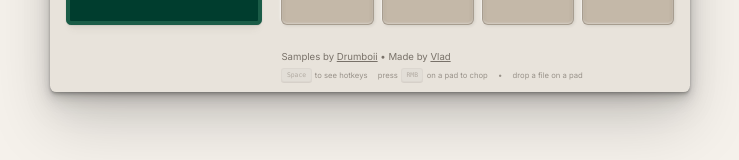
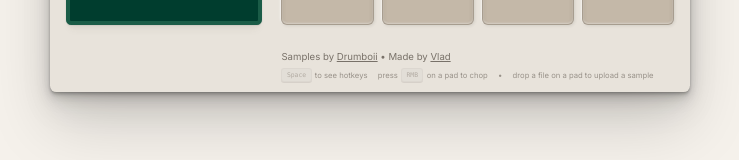
Before and after one commit to vladmdgolam/sample, a Next.js app: page / in a window 1280 px wide. Shown: the part 546-706 px from the top of the page, without its empty margins (270-1009 px from the left). Built offline with nearby package versions, Linux system fonts and the light colour scheme.

Commit message:
fix: update hotkey tips and upload instructions for clarity
- Change text to prevent line breaks in hotkey hints
- Enhance upload instruction for dropping files on pads

```diff
--- a/components/PadGrid.tsx
+++ b/components/PadGrid.tsx
@@ -448,18 +448,18 @@ export const PadGrid: React.FC<PadGridProps> = ({ padKeys, keyToPadMapping, isDa
               <div className="hidden md:flex items-center gap-[0.8vw] text-[0.6vw] text-[var(--c-text-dark)] opacity-50">
                 <span className="flex items-center gap-[0.25vw]">
                   <Kbd className="h-auto px-[0.35vw] py-[0.1vw] text-[0.5vw]">Space</Kbd>
-                  <span>to see hotkeys</span>
+                  <span className="text-nowrap">to see hotkeys</span>
                 </span>
                 <span className="flex items-center gap-[0.25vw]">
                   <span>press</span>
                   <Kbd className="h-auto px-[0.35vw] py-[0.1vw] text-[0.5vw]">RMB</Kbd>
-                  <span>on a pad to chop</span>
+                  <span className="text-nowrap">on a pad to chop</span>
                 </span>
                 •
                 <span className="flex items-center gap-[0.25vw]">
-                  <span>drop a file on a pad</span>
+                  <span className="text-balance">drop a file on a pad to upload a sample</span>
                 </span>
-                {Object.keys(sampleChops).length > 0 && (
+                {/* {Object.keys(sampleChops).length > 0 && (
                   <>
                     •
                     <button
@@ -469,7 +469,7 @@ export const PadGrid: React.FC<PadGridProps> = ({ padKeys, keyToPadMapping, isDa
                       <span>export</span>
                     </button>
                   </>
-                )}
+                )} */}
               </div>
             </div>
           </>
```
